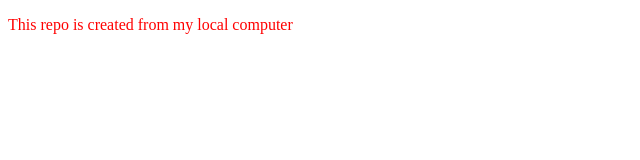
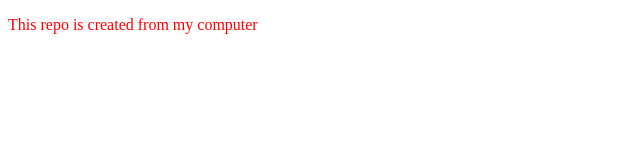
Before and after one commit to Deshraj-Tiwari/Local-Repo, a plain HTML site: page index.html in a window 1280 px wide. Shown: the full height of the page, 0-640 px from the left. Drawn offline with Linux system fonts and the light colour scheme.

Commit message:
Changed p tag in html

```diff
--- a/index.html
+++ b/index.html
@@ -7,6 +7,6 @@
     <link rel="stylesheet" href="./style.css" />
   </head>
   <body>
-    <p>This repo is created from my local computer</p>
+    <p>This repo is created from my computer</p>
   </body>
 </html>
```
